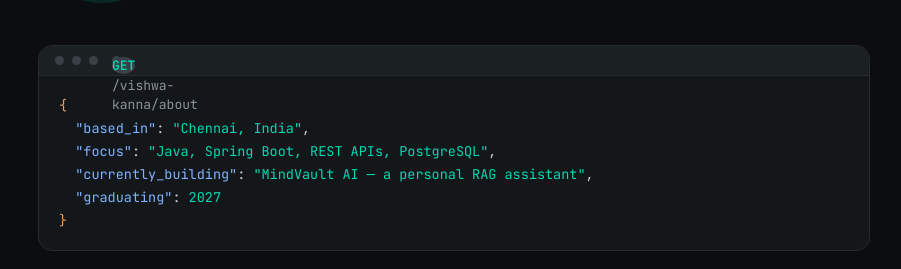
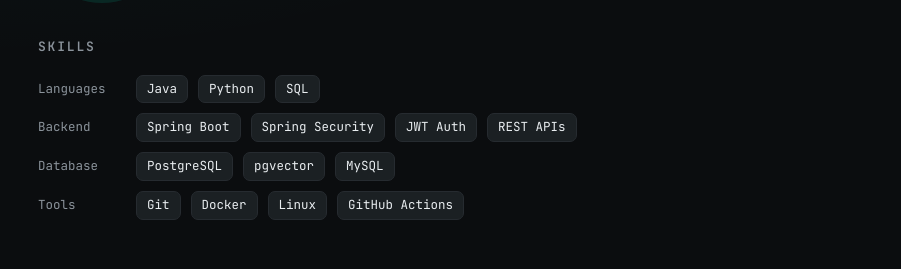
Before and after one commit to vishwakanna/vishwakanna.github.io, a plain HTML site: page index.html in a window 1280 px wide. Shown: the part 203-472 px from the top of the page, without its empty margins (186-1087 px from the left). Drawn offline with Linux system fonts and the light colour scheme.

Commit message:
Delete API card section from index.html
Removed the API card section from the HTML.

```diff
--- a/index.html
+++ b/index.html
@@ -68,37 +68,6 @@
   .eyebrow .dot{ width:7px; height:7px; border-radius:50%; background:var(--status); box-shadow:0 0 6px var(--status); }
   h1{ font-size:34px; font-weight:700; margin:0 0 6px; letter-spacing:-0.01em; }
   .role{ font-size:17px; color:var(--text-dim); margin:0; }
-
-  /* Terminal / API card */
-  .api-card{
-    background:var(--surface);
-    border:1px solid var(--border);
-    border-radius:var(--radius);
-    overflow:hidden;
-    margin:8px 0 44px;
-  }
-  .api-card .bar{
-    display:flex; align-items:center; gap:8px;
-    padding:10px 16px;
-    border-bottom:1px solid var(--border);
-    background:var(--surface-2);
-  }
-  .api-card .bar span{ width:9px; height:9px; border-radius:50%; background:#3a4046; }
-  .api-card .route{
-    font-family:'JetBrains Mono', monospace; font-size:13px; color:var(--text-dim);
-    margin-left:6px;
-  }
-  .api-card .route .get{ color:var(--accent); font-weight:600; }
-  .api-card pre{
-    margin:0; padding:18px 20px;
-    font-family:'JetBrains Mono', monospace;
-    font-size:13.5px; line-height:1.7;
-    color:#c7ccd1;
-    overflow-x:auto;
-  }
-  .api-card .k{ color:#7fb3ff; }
-  .api-card .s{ color:var(--accent); }
-  .api-card .b{ color:#e8a15c; }
 
   /* Section headings */
   h2{
@@ -187,19 +156,6 @@
       </div>
     </div>
 
-    <div class="api-card">
-      <div class="bar">
-        <span></span><span></span><span></span>
-        <span class="route"><span class="get">GET</span> /vishwa-kanna/about</span>
-      </div>
-      <pre><span class="b">{</span>
-  <span class="k">"based_in"</span>: <span class="s">"Chennai, India"</span>,
-  <span class="k">"focus"</span>: <span class="s">"Java, Spring Boot, REST APIs, PostgreSQL"</span>,
-  <span class="k">"currently_building"</span>: <span class="s">"MindVault AI — a personal RAG assistant"</span>,
-  <span class="k">"graduating"</span>: <span class="s">2027</span>
-<span class="b">}</span></pre>
-    </div>
-
     <section>
       <h2>Skills</h2>
       <div class="skill-row"><span class="skill-label">Languages</span><span class="tag">Java</span><span class="tag">Python</span><span class="tag">SQL</span></div>
```
